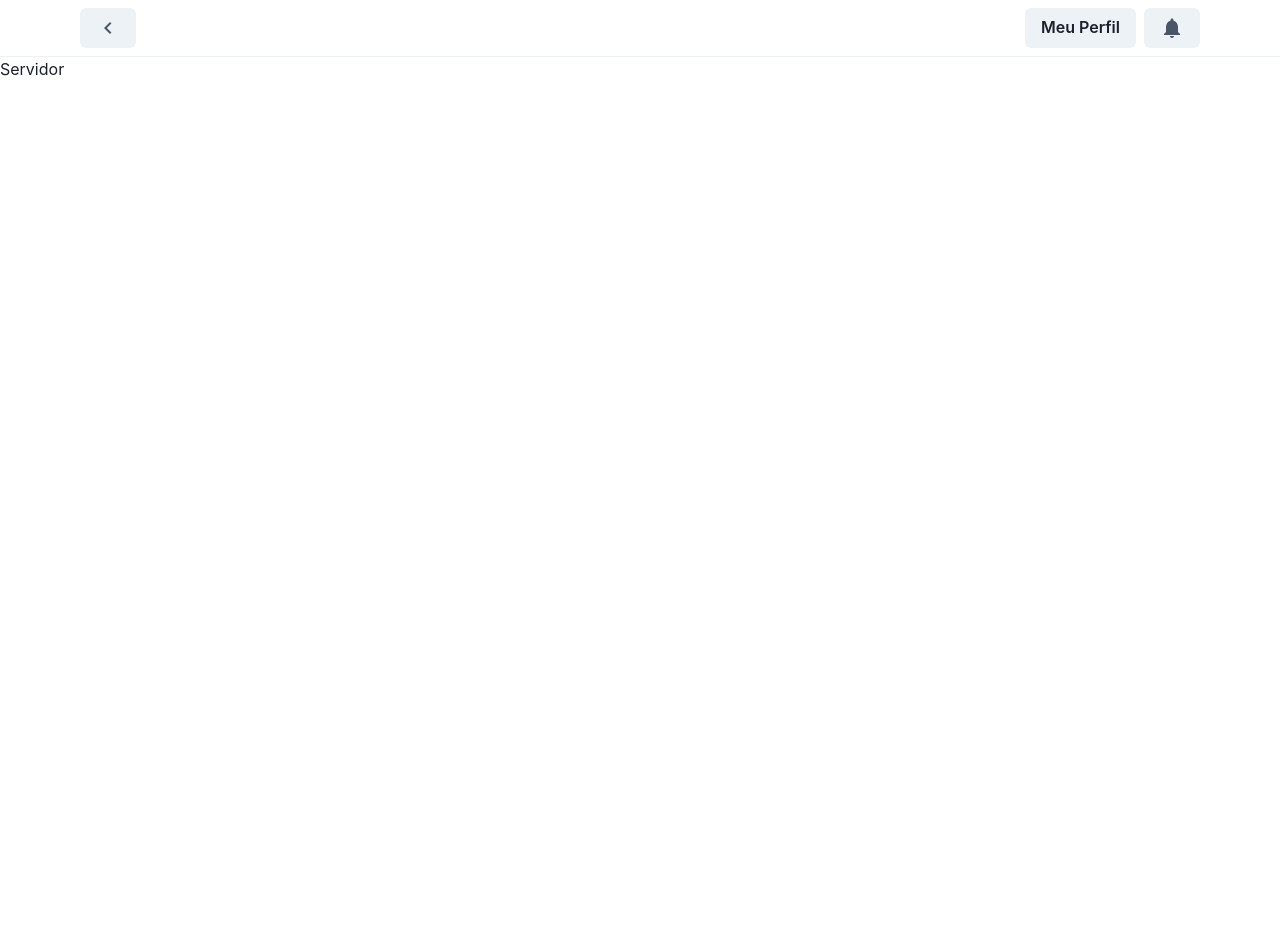
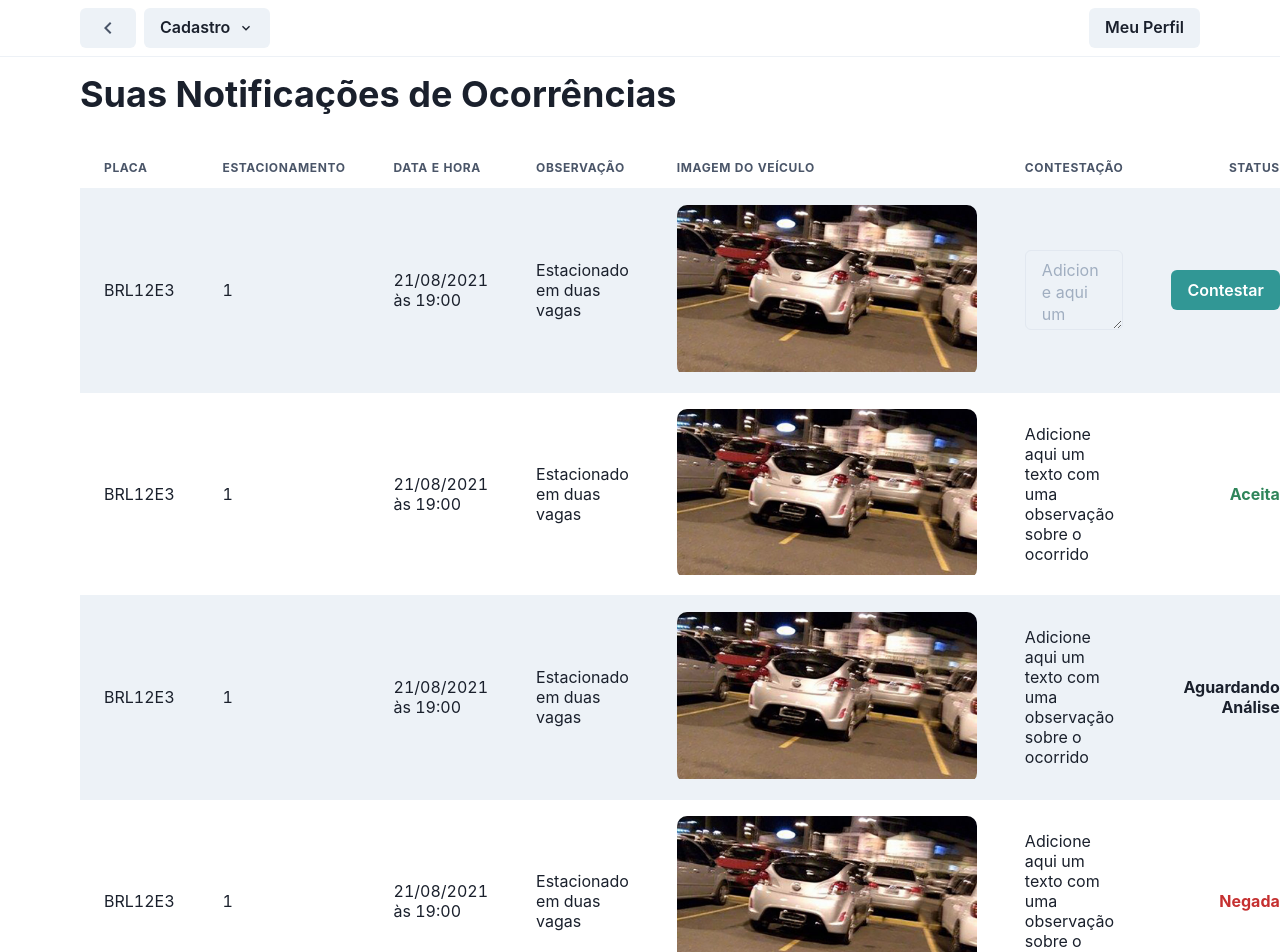
Before and after one commit to Kastango/deseg, a Next.js app: page /servidor in a window 1280 px wide. Shown: the top 952 px of the page. Before the commit the page ends 800 px from the top, so only its background shows below. Built offline with nearby package versions, Linux system fonts and the light colour scheme.

Commit message:
cadastro dos visitantes + cadastro de veículos + home do servidor

```diff
--- a/pages/cadastro/veiculo.tsx
+++ b/pages/cadastro/veiculo.tsx
@@ -41,7 +41,7 @@ export default function cadastroVeiculo() {
         </Flex>
       </Stack>
     </Flex>
-    <Flex overflowX="auto">
+    <Flex>
       <Table variant="striped" mx={[1, 2, 20]} mt={8} colorScheme="gray">
           <TableCaption>Veículos Cadastrados</TableCaption>
           <Thead>
--- a/pages/servidor/index.tsx
+++ b/pages/servidor/index.tsx
@@ -1,10 +1,108 @@
+import { Button, Flex, Heading, Input, InputGroup, InputLeftAddon, Stack, Table, Text, Textarea, Tr, Thead, Th, Tbody, Td, Spacer, Box } from '@chakra-ui/react'
+import { CloseIcon } from '@chakra-ui/icons'
+
 import NavBar  from '../../components/NavBar';
+import veiculo1 from '../../public/foto-1.jpg'
+import Image from 'next/image';
 
 export default function Servidor() {
   return (
-  <>
-    <NavBar elements={[1, 0, 1, 1]}/>
-    <h1>Servidor</h1>
+    <>
+    <NavBar elements={[1,1,1,0]}/>
+    <Heading mx={20} mt={4}>Suas Notificações de Ocorrências</Heading>
+    <Flex overflowX="auto">
+      <Table variant="striped" mx={[1, 2, 20]} mt={8} colorScheme="gray">
+          <Thead>
+            <Tr>
+              <Th>Placa</Th>
+              <Th>Estacionamento</Th>
+              <Th>Data e Hora</Th>
+              <Th>Observação</Th>
+              <Th>Imagem do Veículo</Th>
+              <Th>Contestação</Th>
+              <Th isNumeric>Status</Th>
+            </Tr>
+          </Thead>
+          <Tbody>
+            <Tr>
+              <Td>BRL12E3</Td>
+              <Td>1</Td>
+              <Td>21/08/2021 às 19:00</Td>
+              <Td>Estacionado em duas vagas</Td>
+              <Td>
+                <Box width={300} borderRadius={10} overflow="hidden">
+                  <Image src={veiculo1} alt="veiculo1"/>
+                </Box>
+              </Td>
+              <Td>
+                <Stack>
+                  <Textarea placeholder="Adicione aqui um texto com uma observação sobre o ocorrido" />
+                </Stack>
+              </Td>
+              <Td isNumeric>
+              <Button colorScheme="teal">Contestar</Button>
+              </Td>
+            </Tr>
+            <Tr>
+              <Td>BRL12E3</Td>
+              <Td>1</Td>
+              <Td>21/08/2021 às 19:00</Td>
+              <Td>Estacionado em duas vagas</Td>
+              <Td>
+                <Box width={300} borderRadius={10} overflow="hidden">
+                  <Image src={veiculo1} alt="veiculo1"/>
+                </Box>
+              </Td>
+              <Td>
+                <Stack>
+                  <Text>Adicione aqui um texto com uma observação sobre o ocorrido</Text>
+                </Stack>
+              </Td>
+              <Td isNumeric>
+                <Text fontWeight="bold" color="green.600">Aceita</Text>
+              </Td>
+            </Tr>
+            <Tr>
+              <Td>BRL12E3</Td>
+              <Td>1</Td>
+              <Td>21/08/2021 às 19:00</Td>
+              <Td>Estacionado em duas vagas</Td>
+              <Td>
+                <Box width={300} borderRadius={10} overflow="hidden">
+                  <Image src={veiculo1} alt="veiculo1"/>
+                </Box>
+              </Td>
+              <Td>
+                <Stack>
+                  <Text>Adicione aqui um texto com uma observação sobre o ocorrido</Text>
+                </Stack>
+              </Td>
+              <Td isNumeric>
+                <Text fontWeight="bold" color="grey.600">Aguardando Análise</Text>
+              </Td>
+            </Tr>
+            <Tr>
+              <Td>BRL12E3</Td>
+              <Td>1</Td>
+              <Td>21/08/2021 às 19:00</Td>
+              <Td>Estacionado em duas vagas</Td>
+              <Td>
+                <Box width={300} borderRadius={10} overflow="hidden">
+                  <Image src={veiculo1} alt="veiculo1"/>
+                </Box>
+              </Td>
+              <Td>
+                <Stack>
+                  <Text>Adicione aqui um texto com uma observação sobre o ocorrido</Text>
+                </Stack>
+              </Td>
+              <Td isNumeric>
+                <Text fontWeight="bold" color="red.600">Negada</Text>
+              </Td>
+            </Tr>
+          </Tbody>
+        </Table>
+    </Flex>
   </>
   )
 }
```
Also changed, not shown: pages/cadastro/estacionamento.tsx (+56 -0 lines), pages/cadastro/visitante.tsx (+64 -0 lines), public/foto-1.jpg (added), public/saas.png (deleted).
